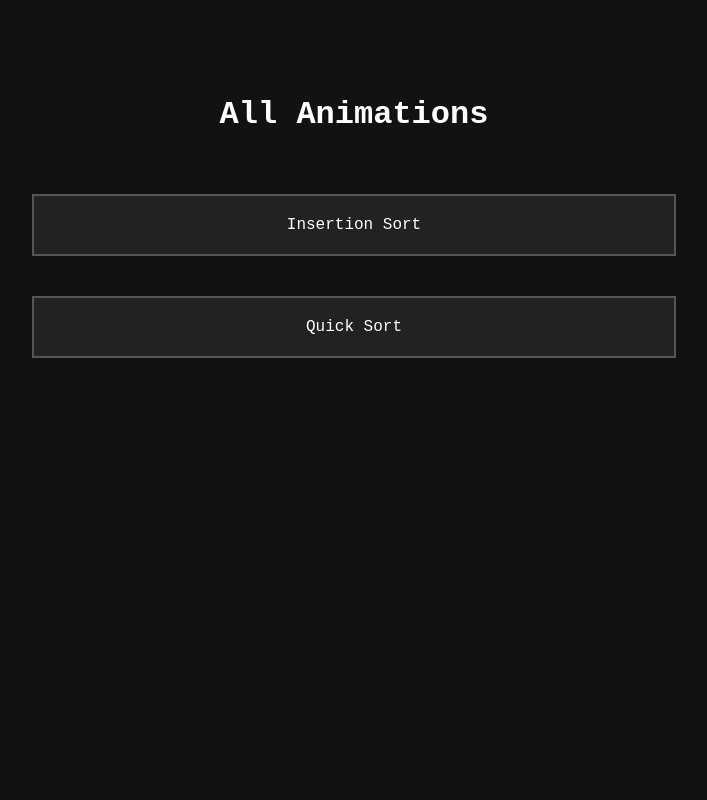
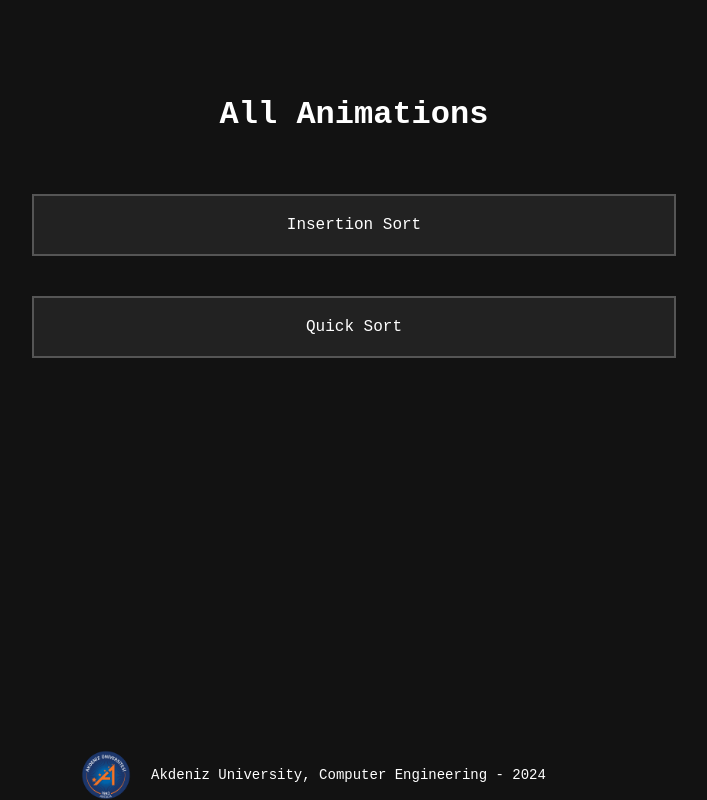
Before and after one commit to durmusgulbahar/algorithm-visualizer, a Next.js app: page / in a window 1280 px wide. Shown: the whole page, without its empty margins (286-993 px from the left). Built offline with nearby package versions, Linux system fonts and the light colour scheme.

Commit message:
add footer

```diff
--- /dev/null
+++ b/app/components/Footer.tsx
@@ -0,0 +1,21 @@
+import React from 'react';
+import styles from '@/app/styles/footer.module.css'; // Import the CSS module
+import logo from "@/app/public/logo-single.png"
+import Image from 'next/image';
+
+const Footer = () => {
+  return (
+    <footer className={styles.footer}>
+      <div className={styles.footerContainer}>
+        <Image
+          src={logo}
+          alt="Akdeniz Üniversitesi Logo"
+          className={styles.footerImage}
+        />
+        <p className={styles.footerText}>Akdeniz University, Computer Engineering - 2024</p>
+      </div>
+    </footer>
+  );
+};
+
+export default Footer;
--- a/app/layout.tsx
+++ b/app/layout.tsx
@@ -1,5 +1,7 @@
 import type { Metadata } from "next";
 import './global.css'
+
+import Footer from "./components/Footer";
 
 export const metadata: Metadata = {
   title: "Algorithm Visualizer",
@@ -17,7 +19,9 @@ export default function RootLayout({
   return (
     <html lang="en">
 
-        <body>{children}</body>
+        <body>{children}
+        <Footer/>
+        </body>
 
     </html>
   );
--- /dev/null
+++ b/app/styles/footer.module.css
@@ -0,0 +1,34 @@
+.footer {
+    background-color: #121212;
+    /* Change this to your desired footer color */
+    display: flex;
+    /* Make footer a flex container for alignment */
+    flex-direction: row;
+    justify-content: space-between;
+    /* Align content horizontally with even space between */
+    position: fixed;
+    /* Fix the footer to the viewport */
+    bottom: 0;
+    /* Position it at the bottom */
+    width: 100%;
+    /* Make it occupy the full width */
+}
+
+.footerContainer {
+    align-items: center;
+    display: flex;
+    flex-direction: row;
+    margin: auto;
+    padding-right: 230px;
+}
+
+.footerImage {
+    margin-right: 20px;
+    max-width: 50px;
+    height: 50px;
+}
+
+.footerText {
+    font-size: 14px;
+    text-align: center;
+}
```
Also changed, not shown: app/public/logo-single.png (added).
